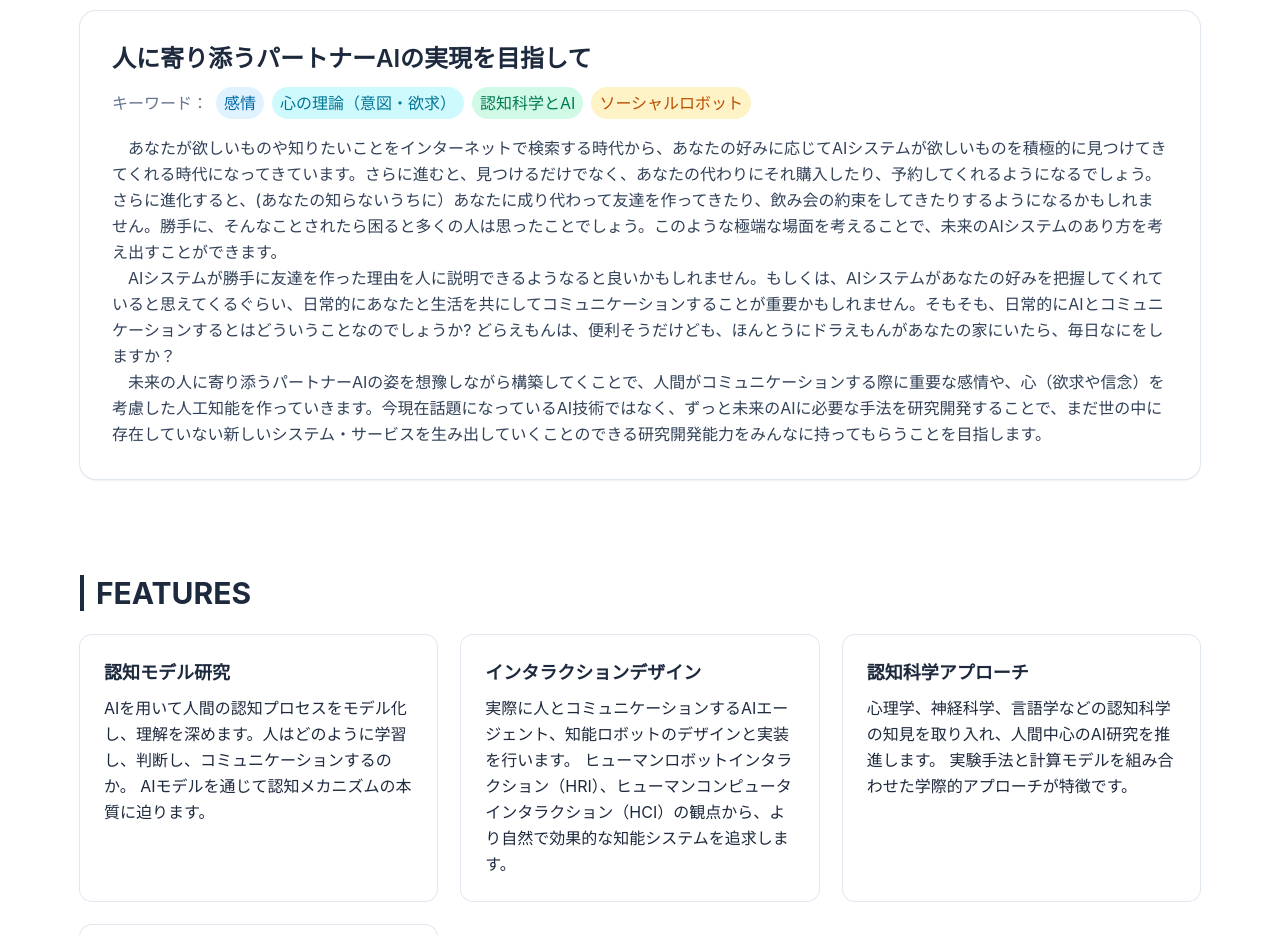
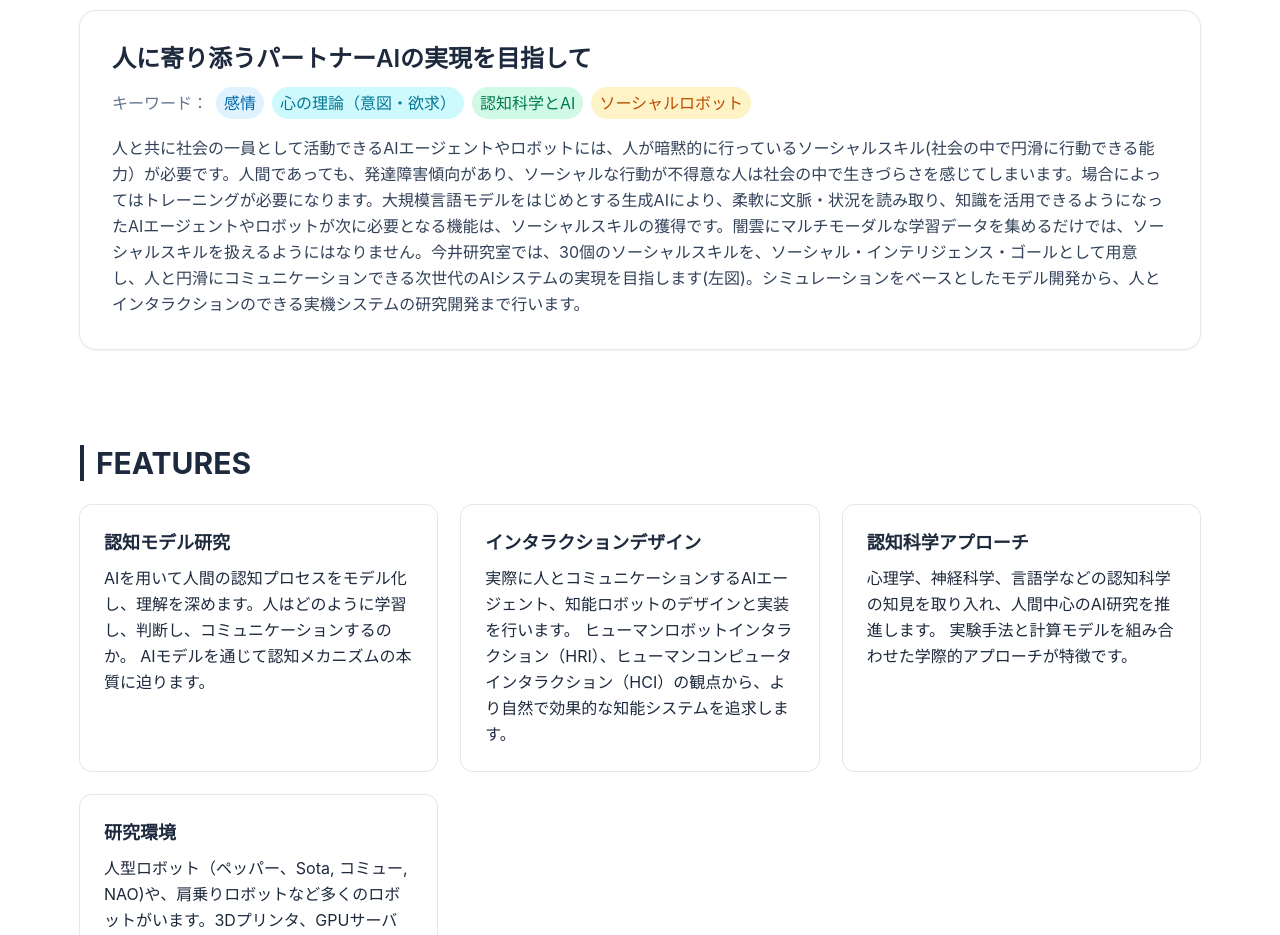
Before and after one commit to imai-laboratory/welcome-junior, a Vue app: page / in a window 1280 px wide. Shown: the part 1600-2535 px from the top of the page. Built offline with nearby package versions, Linux system fonts and the light colour scheme.

Commit message:
Replace Research section description with social skills research text

```diff
--- a/src/components/sections/ResearchSection.vue
+++ b/src/components/sections/ResearchSection.vue
@@ -33,10 +33,7 @@ import ColorChip from '@/components/chips/ColorChip.vue';
 			</p>
 
 			<p class="leading-relaxed text-slate-700">
-				　あなたが欲しいものや知りたいことをインターネットで検索する時代から、あなたの好みに応じてAIシステムが欲しいものを積極的に見つけてきてくれる時代になってきています。さらに進むと、見つけるだけでなく、あなたの代わりにそれ購入したり、予約してくれるようになるでしょう。さらに進化すると、(あなたの知らないうちに）あなたに成り代わって友達を作ってきたり、飲み会の約束をしてきたりするようになるかもしれません。勝手に、そんなことされたら困ると多くの人は思ったことでしょう。このような極端な場面を考えることで、未来のAIシステムのあり方を考え出すことができます。<br />
-				　AIシステムが勝手に友達を作った理由を人に説明できるようなると良いかもしれません。もしくは、AIシステムがあなたの好みを把握してくれていると思えてくるぐらい、日常的にあなたと生活を共にしてコミュニケーションすることが重要かもしれません。そもそも、日常的にAIとコミュニケーションするとはどういうことなのでしょうか?
-				どらえもんは、便利そうだけども、ほんとうにドラえもんがあなたの家にいたら、毎日なにをしますか？<br />
-				　未来の人に寄り添うパートナーAIの姿を想豫しながら構築してくことで、人間がコミュニケーションする際に重要な感情や、心（欲求や信念）を考慮した人工知能を作っていきます。今現在話題になっているAI技術ではなく、ずっと未来のAIに必要な手法を研究開発することで、まだ世の中に存在していない新しいシステム・サービスを生み出していくことのできる研究開発能力をみんなに持ってもらうことを目指します。
+				人と共に社会の一員として活動できるAIエージェントやロボットには、人が暗黙的に行っているソーシャルスキル(社会の中で円滑に行動できる能力）が必要です。人間であっても、発達障害傾向があり、ソーシャルな行動が不得意な人は社会の中で生きづらさを感じてしまいます。場合によってはトレーニングが必要になります。大規模言語モデルをはじめとする生成AIにより、柔軟に文脈・状況を読み取り、知識を活用できるようになったAIエージェントやロボットが次に必要となる機能は、ソーシャルスキルの獲得です。闇雲にマルチモーダルな学習データを集めるだけでは、ソーシャルスキルを扱えるようにはなりません。今井研究室では、30個のソーシャルスキルを、ソーシャル・インテリジェンス・ゴールとして用意し、人と円滑にコミュニケーションできる次世代のAIシステムの実現を目指します(左図)。シミュレーションをベースとしたモデル開発から、人とインタラクションのできる実機システムの研究開発まで行います。
 			</p>
 		</div>
 	</SectionWrapper>
```
